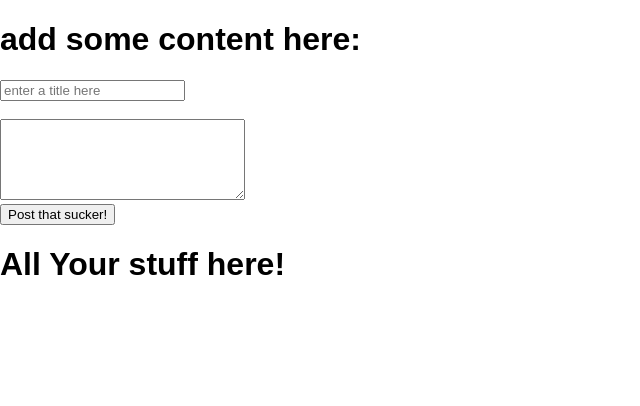
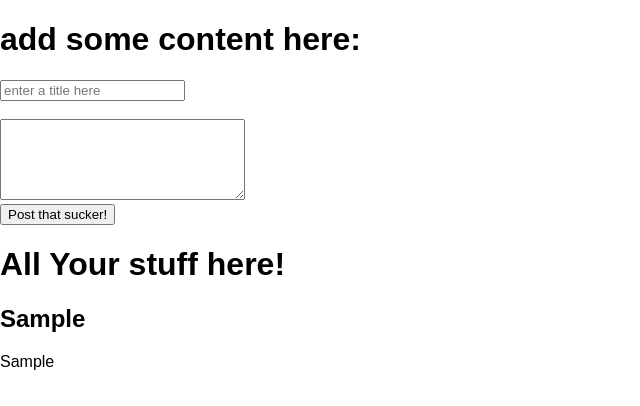
Before and after one commit to cassking/crud-redux, a React (Create React App) app: page / in a window 1280 px wide. Both pictures are taken after typing "Sample", "Sample" into the empty fields and a click on the button "Post that sucker!". Shown: the top 406 px of the page, without its empty margins (0-640 px from the left). Built offline with nearby package versions, Linux system fonts and the light colour scheme.

Commit message:
update app to have create new content via props from mapstatetoprops

```diff
--- a/src/AllPost.js
+++ b/src/AllPost.js
@@ -1,5 +1,6 @@
 import React, { Component } from 'react';
 import { connect } from 'react-redux';
+import Post from './Post';
 
 class AllPost extends Component {
   constructor() {
@@ -15,9 +16,18 @@ class AllPost extends Component {
     return(
       <div>
         <h1>All Your stuff here!</h1>
-        { console.log(this.props.posts)}
+        {/* check to see props being passed from connect */}
+        { console.log('this.props.posts', this.props.posts)}
+        { this.props.posts.map(post =>
+          React.createElement(Post,
+            { key: post.id, post: post }))
+          }
+            {/* same as
+            {this.props.posts.map((post) => <Post key={post.id} post={post} />)} */}
+
+
       </div>
-    )
+    );
   }
 }//end of class
 
--- /dev/null
+++ b/src/Post.js
@@ -0,0 +1,25 @@
+import React, { Component } from 'react';
+
+class Post extends Component {
+  constructor(){
+    super()
+    this.state ={
+
+    }
+
+  }
+  render(){
+    return(
+      <div>
+        <h2>
+          {this.props.post.title}
+        </h2>
+        <p>
+          {this.props.post.message}
+        </p>
+      </div>
+
+    )
+  }
+}
+export default Post;
```
